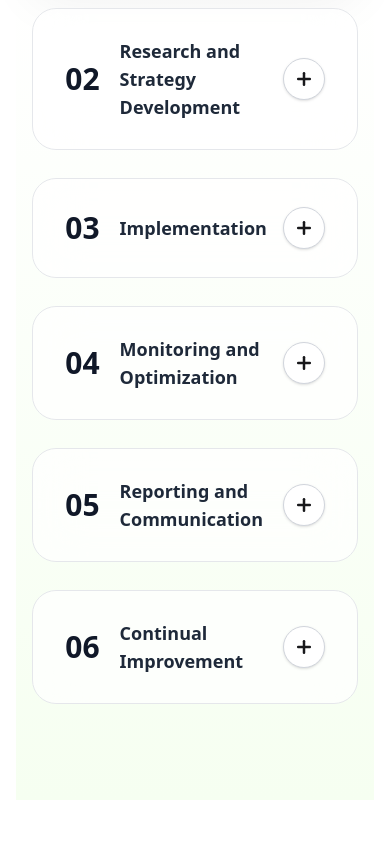
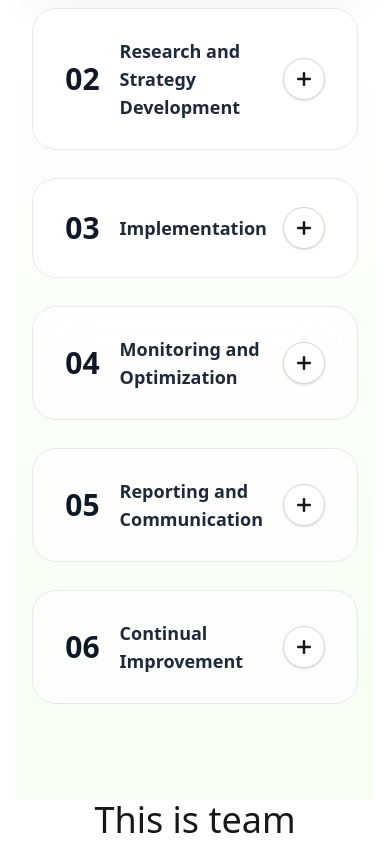
Before and after one commit to Shahariya-17/Positivius-website, a React (Vite) app: page / in a window 390 px wide. Shown: the part 7536-8380 px from the top of the page. Before the commit the page ends 8336 px from the top, so only its background shows below. Built offline with nearby package versions, Linux system fonts and the light colour scheme.

Commit message:
added responsive navbar

```diff
--- a/src/Pages/Home/Team/Team.jsx
+++ b/src/Pages/Home/Team/Team.jsx
@@ -3,6 +3,7 @@ import React from "react";
 const Team = () => {
   return (
     <div className="text-center">
+      <h1 className="text-4xl">This is team</h1>
     </div>
   );
 };
```
